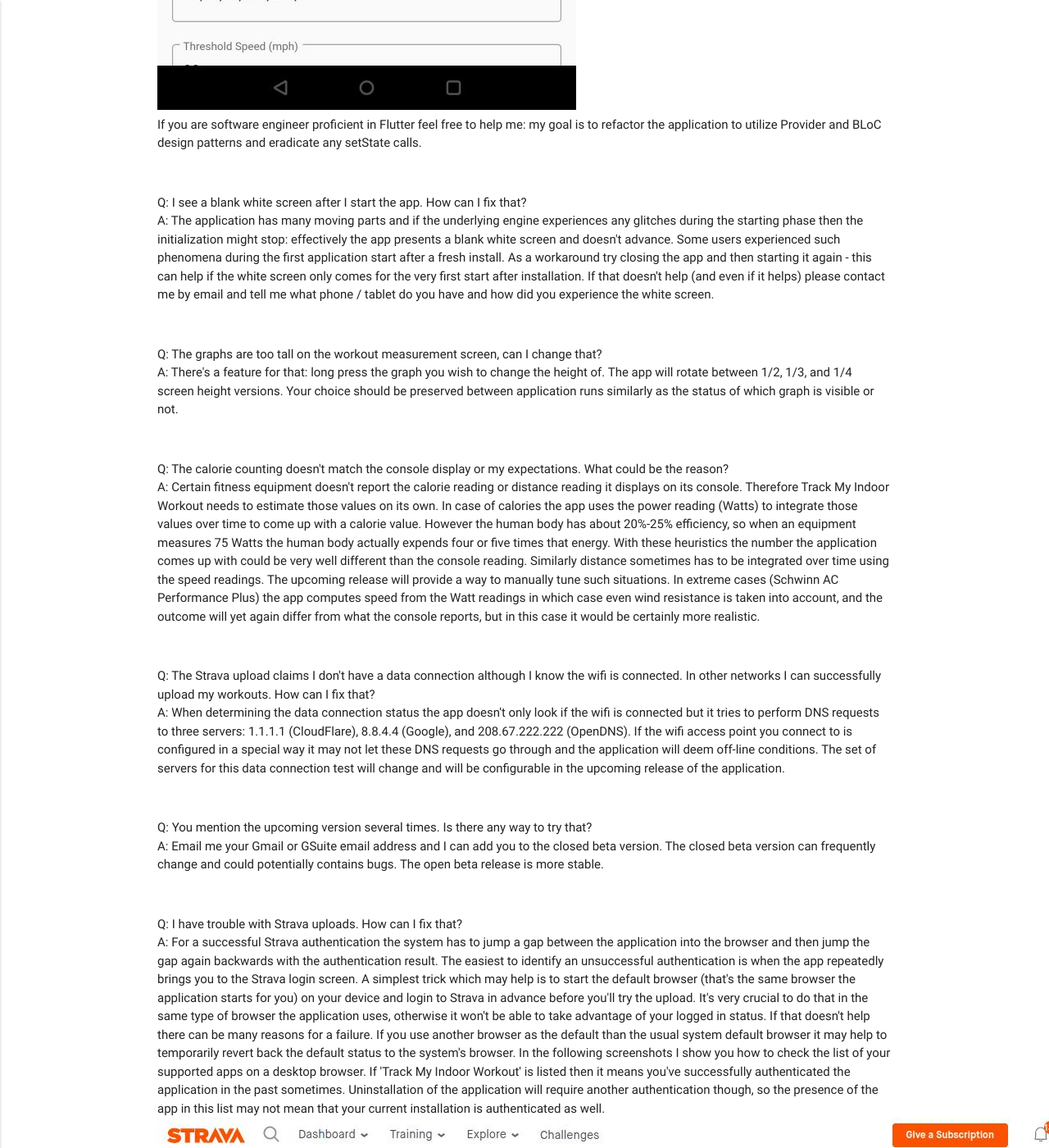
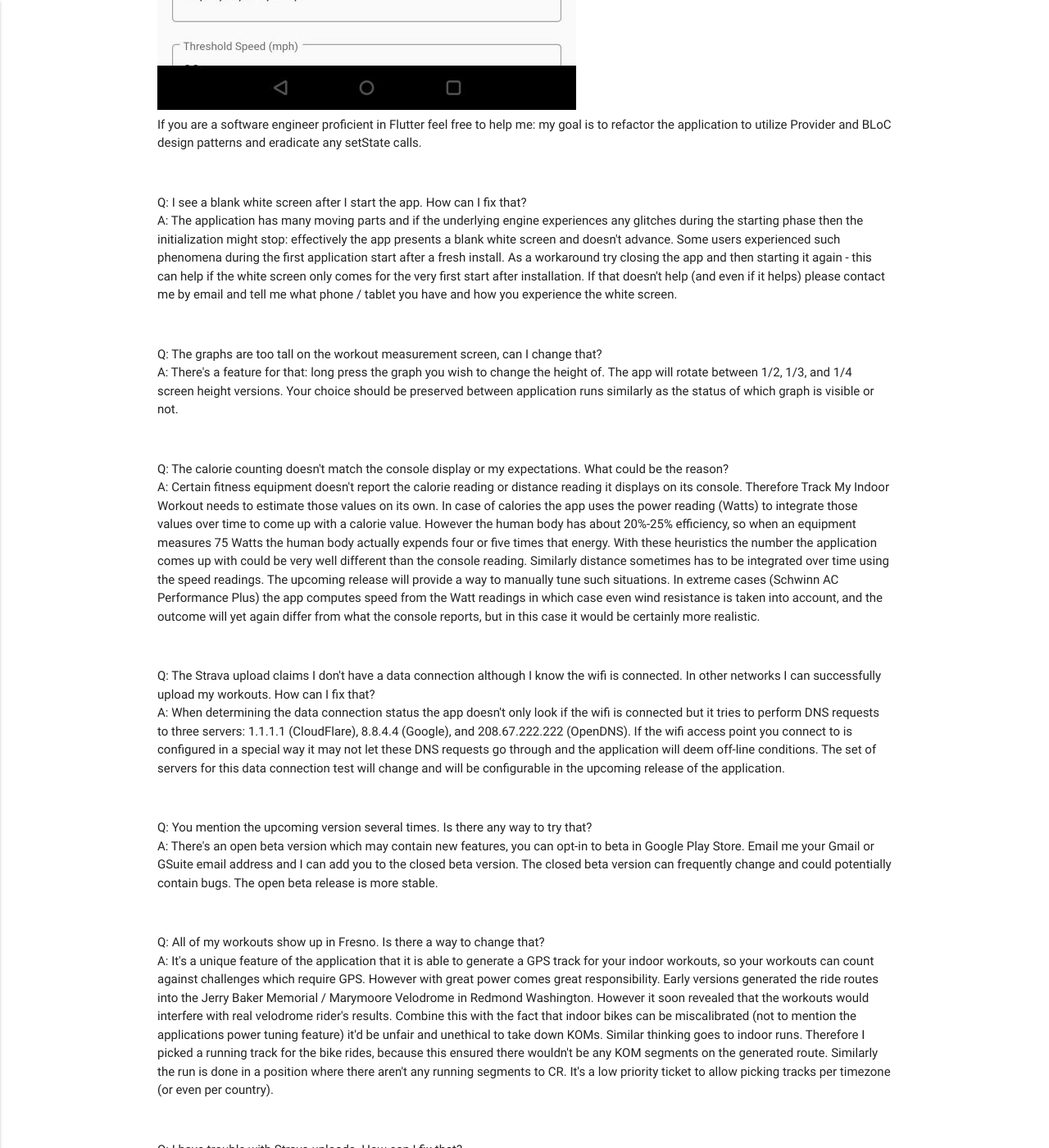
Before and after one commit to TrackMyIndoorWorkout/TrackMyIndoorWorkout.github.io, a Jekyll site: the page built from frequently-asked-questions.md, in a window 1280 px wide and 1400 px high, scrolled down 1911 px. Shown: the whole window at 82% size. Built offline with Jekyll 4.4.1, drawn with Linux system fonts in a browser that asks for light colours; some of the changed text lies outside the part shown; grey boxes are pictures that could not be loaded.

Commit message:
Mentioning Fresno GPS locations in FAQ. Plus some rewording.

```diff
--- a/frequently-asked-questions.md
+++ b/frequently-asked-questions.md
@@ -25,7 +25,7 @@ redirect_from:
             Q: I put the application in the background / locked my phone during workout measurement. The application slowed down, became unresponsive for some time and the resulting recording seems off. What happened?
         </div>
         <div class="col s12">
-            A: For <a href="https://stackoverflow.com/questions/64831910/how-to-make-my-app-keep-receiving-and-processing-bluetooth-data-while-the-phone">technical reasons the data acquisition pauses when the application is not in the foreground</a> (either being in the background or the phone getting locked). This is the reason why the measurement screen has a wake lock which prevents the phone from going to sleep during workout. When this issue happens the information piles up and once the application gets back into the foreground it is flooded with all of that at once. The Precor Spinner Chrono Power attaches time stamps to their data packets but the Schwinn IC4 for example does not and that makes it impossible to reconstruct a workout forensically when this flooding happens. So the resulting workout will be skewed and the processing of many packets makes the app unresponsive. The future versions will have a rate limiting which will help to drop the packages, but that won't help with the core problem. If you are software engineer proficient in Flutter feel free to help me with advice to tackle this.
+            A: For <a href="https://stackoverflow.com/questions/64831910/how-to-make-my-app-keep-receiving-and-processing-bluetooth-data-while-the-phone">technical reasons the data acquisition pauses when the application is not in the foreground</a> (either being in the background or the phone getting locked). This is the reason why the measurement screen has a wake lock which prevents the phone from going to sleep during workout. When this issue happens the information piles up and once the application gets back into the foreground it is flooded with all of that at once. The Precor Spinner Chrono Power attaches time stamps to their data packets but the Schwinn IC4 for example does not and that makes it impossible to reconstruct a workout forensically when this flooding happens. So the resulting workout will be skewed and the processing of many packets makes the app unresponsive. The future versions will have a rate limiting which will help to drop the packages, but that won't help with the core problem. If you are a software engineer proficient in Flutter feel free to help me with advice to tackle this.
         </div>
     </div>
 </div>
@@ -42,7 +42,7 @@ redirect_from:
             <img src="/img/simplify_measurement_ui.jpg" alt="Simplify Measurement UI switch">
         </div>
         <div class="col s12">
-            If you are software engineer proficient in Flutter feel free to help me: my goal is to refactor the application to utilize Provider and BLoC design patterns and eradicate any setState calls.
+            If you are a software engineer proficient in Flutter feel free to help me: my goal is to refactor the application to utilize Provider and BLoC design patterns and eradicate any setState calls.
         </div>
     </div>
 </div>
@@ -53,7 +53,7 @@ redirect_from:
             Q: I see a blank white screen after I start the app. How can I fix that?
         </div>
         <div class="col s12">
-            A: The application has many moving parts and if the underlying engine experiences any glitches during the starting phase then the initialization might stop: effectively the app presents a blank white screen and doesn't advance. Some users experienced such phenomena during the first application start after a fresh install. As a workaround try closing the app and then starting it again - this can help if the white screen only comes for the very first start after installation. If that doesn't help (and even if it helps) please contact me by email and tell me what phone / tablet do you have and how did you experience the white screen.
+            A: The application has many moving parts and if the underlying engine experiences any glitches during the starting phase then the initialization might stop: effectively the app presents a blank white screen and doesn't advance. Some users experienced such phenomena during the first application start after a fresh install. As a workaround try closing the app and then starting it again - this can help if the white screen only comes for the very first start after installation. If that doesn't help (and even if it helps) please contact me by email and tell me what phone / tablet you have and how you experience the white screen.
         </div>
     </div>
 </div>
@@ -97,7 +97,18 @@ redirect_from:
             Q: You mention the upcoming version several times. Is there any way to try that?
         </div>
         <div class="col s12">
-            A: Email me your Gmail or GSuite email address and I can add you to the closed beta version. The closed beta version can frequently change and could potentially contains bugs. The open beta release is more stable.
+            A: There's an open beta version which may contain new features, you can opt-in to beta in Google Play Store. Email me your Gmail or GSuite email address and I can add you to the closed beta version. The closed beta version can frequently change and could potentially contain bugs. The open beta release is more stable.
+        </div>
+    </div>
+</div>
+
+<div class="section">
+    <div class="row">
+        <div class="col s12">
+            Q: All of my workouts show up in Fresno. Is there a way to change that?
+        </div>
+        <div class="col s12">
+            A: It's a unique feature of the application that it is able to generate a GPS track for your indoor workouts, so your workouts can count against challenges which require GPS. However with great power comes great responsibility. Early versions generated the ride routes into the Jerry Baker Memorial / Marymoore Velodrome in Redmond Washington. However it soon revealed that the workouts would interfere with real velodrome rider's results. Combine this with the fact that indoor bikes can be miscalibrated (not to mention the applications power tuning feature) it'd be unfair and unethical to take down KOMs. Similar thinking goes to indoor runs. Therefore I picked a running track for the bike rides, because this ensured there wouldn't be any KOM segments on the generated route. Similarly the run is done in a position where there aren't any running segments to CR. It's a low priority ticket to allow picking tracks per timezone (or even per country).
         </div>
     </div>
 </div>
```
Also changed, not shown: _posts/2020-09-22-frequently-asked-questions.md (+9 -4 lines).
